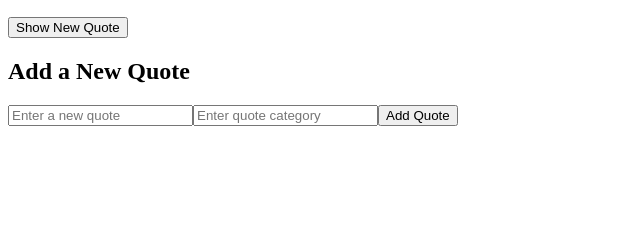
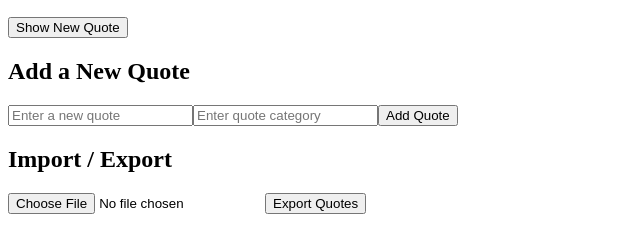
Before and after one commit to BarkiZed/alx_fe_javascript, a plain HTML site: page dom-manipulation/index.html in a window 1280 px wide. Shown: the part 102-354 px from the top of the page, without its empty margins (0-640 px from the left). Drawn offline with Linux system fonts and the light colour scheme.

Commit message:
Update index.html

```diff
--- a/dom-manipulation/index.html
+++ b/dom-manipulation/index.html
@@ -18,6 +18,12 @@
 
   <div id="formContainer"></div>
 
+  <h2>Import / Export</h2>
+
+  <!-- ✅ This ensures the literal text "Export Quotes" is in HTML -->
+  <input type="file" id="importFile" accept=".json" onchange="importFromJsonFile(event)" />
+  <button id="exportButton" onclick="exportToJsonFile()">Export Quotes</button>
+
   <script src="script.js"></script>
 </body>
 </html>
```
